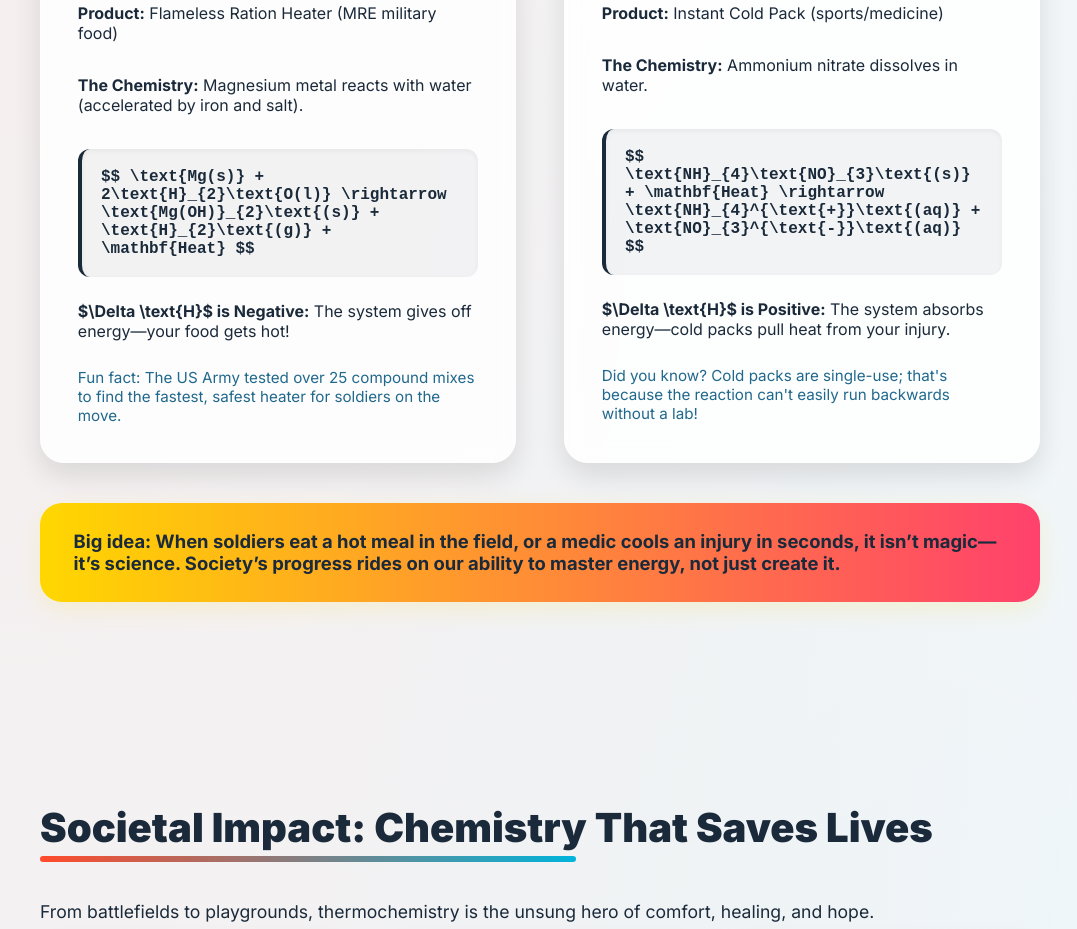
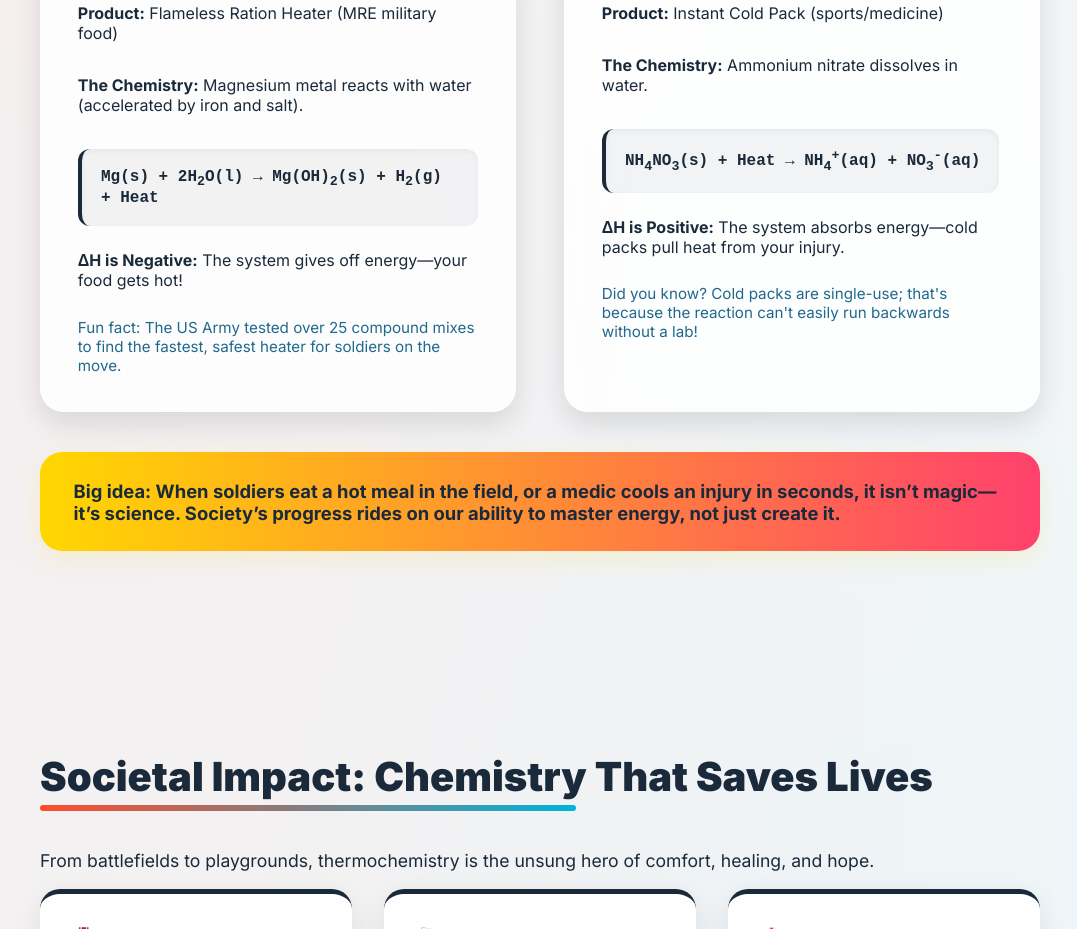
Before and after one commit to Syngistic/fire-and-ice-thermochemistry, a plain HTML site: page index.html in a window 1280 px wide. Shown: the part 1077-2006 px from the top of the page, without its empty margins (100-1177 px from the left). Drawn offline with Linux system fonts and the light colour scheme.

Commit message:
Update index.html

```diff
--- a/index.html
+++ b/index.html
@@ -222,9 +222,11 @@
             <p><strong>Product:</strong> Flameless Ration Heater (MRE military food)</p>
             <p><strong>The Chemistry:</strong> Magnesium metal reacts with water (accelerated by iron and salt).</p>
             <div class="chem-equation">
-                $$ \text{Mg(s)} + 2\text{H}_{2}\text{O(l)} \rightarrow \text{Mg(OH)}_{2}\text{(s)} + \text{H}_{2}\text{(g)} + \mathbf{Heat} $$
+                <!-- CORRECTED MATH: Removed LaTeX and used standard HTML tags -->
+                Mg(s) + 2H<sub>2</sub>O(l) &rarr; Mg(OH)<sub>2</sub>(s) + H<sub>2</sub>(g) + Heat
             </div>
-            <p><b>$\Delta \text{H}$ is Negative:</b> The system gives off energy—your food gets hot!</p>
+            <!-- CORRECTED MATH: Replaced LaTeX for Delta H -->
+            <p><b>&Delta;H is Negative:</b> The system gives off energy—your food gets hot!</p>
             <div class="fun-fact">Fun fact: The US Army tested over 25 compound mixes to find the fastest, safest heater for soldiers on the move.</div>
         </div>
         <div class="card endo">
@@ -245,9 +247,11 @@
             <p><strong>Product:</strong> Instant Cold Pack (sports/medicine)</p>
             <p><strong>The Chemistry:</strong> Ammonium nitrate dissolves in water.</p>
             <div class="chem-equation">
-                $$ \text{NH}_{4}\text{NO}_{3}\text{(s)} + \mathbf{Heat} \rightarrow \text{NH}_{4}^{\text{+}}\text{(aq)} + \text{NO}_{3}^{\text{-}}\text{(aq)} $$
+                <!-- CORRECTED MATH: Removed LaTeX and used standard HTML tags -->
+                NH<sub>4</sub>NO<sub>3</sub>(s) + Heat &rarr; NH<sub>4</sub><sup>+</sup>(aq) + NO<sub>3</sub><sup>-</sup>(aq)
             </div>
-            <p><b>$\Delta \text{H}$ is Positive:</b> The system absorbs energy—cold packs pull heat from your injury.</p>
+            <!-- CORRECTED MATH: Replaced LaTeX for Delta H -->
+            <p><b>&Delta;H is Positive:</b> The system absorbs energy—cold packs pull heat from your injury.</p>
             <div class="fun-fact">Did you know? Cold packs are single-use; that's because the reaction can't easily run backwards without a lab!</div>
         </div>
     </div>
@@ -328,7 +332,7 @@
         const mercury = document.getElementById('mercury');
         const status = document.getElementById('sim-status');
 
-        // Minor bug fix: Ensured CSS variables are correctly referenced for colors
+        // Ensure CSS variables are correctly referenced for colors
         const exoColor = getComputedStyle(document.documentElement).getPropertyValue('--exo-color').trim();
         const endoColor = getComputedStyle(document.documentElement).getPropertyValue('--endo-color').trim();
 
```
